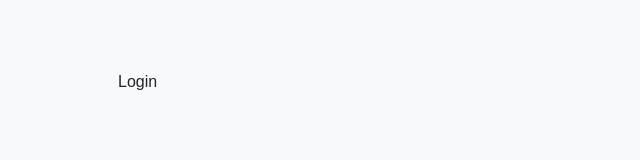
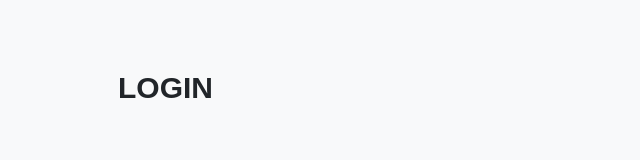
Before and after one commit to CarlosSalega/meeti, a Next.js app: page /auth/login in a window 1280 px wide. Shown: the part 130-290 px from the top of the page, without its empty margins (206-846 px from the left). Built offline with nearby package versions, Linux system fonts and the light colour scheme.

Commit message:
feat(metadata): add generatePageTitle utility and use it in pages

```diff
--- a/src/app/(public)/page.tsx
+++ b/src/app/(public)/page.tsx
@@ -1,7 +1,15 @@
+import { Metadata } from "next";
+import Hero from "@/shared/components/ui/Hero";
+import { generatePageTitle } from "@/shared/lib/metadata";
+
+export const metadata: Metadata = {
+	title: generatePageTitle("Home"),
+};
+
 export default function Page() {
 	return (
-		<main>
-			<h1>from Page</h1>
-		</main>
+		<>
+			<Hero />
+		</>
 	);
 }
--- a/src/app/auth/login/page.tsx
+++ b/src/app/auth/login/page.tsx
@@ -1,13 +1,15 @@
+import Heading from "@/shared/components/typography/Heading";
+import { generatePageTitle } from "@/shared/lib/metadata";
 import { Metadata } from "next";
 
 export const metadata: Metadata = {
-	title: "Login",
+	title: generatePageTitle("Login"),
 };
 
 export default function LoginPage() {
 	return (
 		<>
-			<h1>Login</h1>
+			<Heading level={2}>Login</Heading>
 		</>
 	);
 }
--- a/src/app/auth/register/page.tsx
+++ b/src/app/auth/register/page.tsx
@@ -1,7 +1,8 @@
+import { generatePageTitle } from "@/shared/lib/metadata";
 import { Metadata } from "next";
 
 export const metadata: Metadata = {
-	title: "Register",
+	title: generatePageTitle("Register"),
 };
 
 export default function RegisterPage() {
--- /dev/null
+++ b/src/shared/lib/metadata.ts
@@ -0,0 +1,3 @@
+export function generatePageTitle(title: string) {
+	return `${process.env.APP_NAME} - ${title}`;
+}
```
